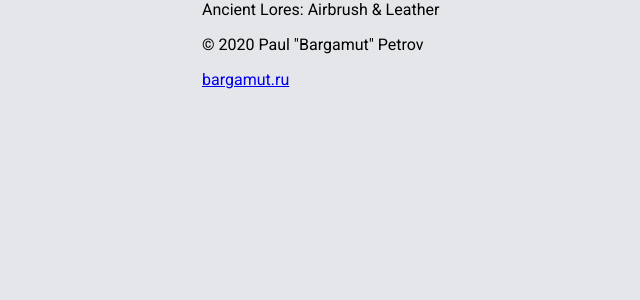
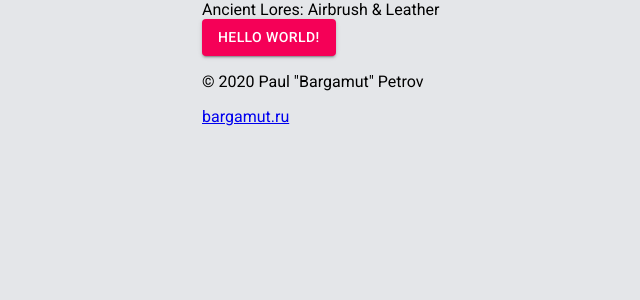
Before and after one commit to Bargamut/ancient-lores, a React app: page / in a window 1280 px wide. Shown: the top 300 px of the page, without its empty margins (118-758 px from the left). Built offline with nearby package versions, Linux system fonts and the light colour scheme.

Commit message:
Add test Button component

```diff
--- a/public/index.html
+++ b/public/index.html
@@ -2,7 +2,7 @@
 <html lang="en">
 <head>
   <meta charset="UTF-8">
-  <meta name="viewport" content="width=device-width, initial-scale=1.0">
+  <meta name="viewport" content="minimum-scale=1.0, width=device-width, initial-scale=1.0">
   <meta name="description" content="Аэрография и Кожа">
   <meta property="og:title" content="Ancient Lores">
   <meta property="og:description" content="Аэрография и Кожа">
--- a/src/components/App/App.jsx
+++ b/src/components/App/App.jsx
@@ -1,5 +1,7 @@
 import * as React from 'react';
 import { YMInitializer } from 'react-yandex-metrika';
+
+import Button from '@material-ui/core/Button';
 
 const App = () => (
   <>
@@ -14,6 +16,10 @@ const App = () => (
     <div className="wrapper">
       <header>Ancient Lores: Airbrush & Leather</header>
 
+      <Button variant="contained" color="secondary">
+        Hello World!
+      </Button>
+
       <footer className="site-footer">
         <p>© 2020 Paul "Bargamut" Petrov</p>
 
```
